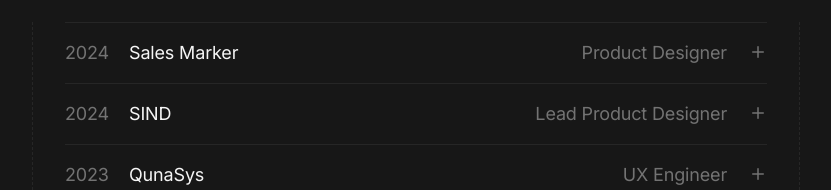
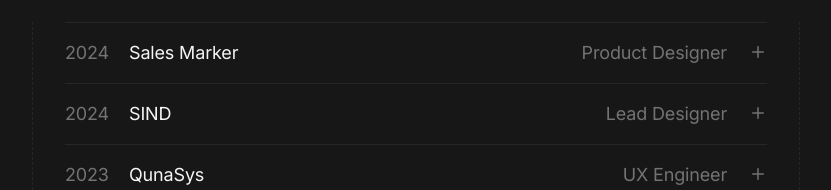
Before and after one commit to sarit-sopitvetmontree/Portfolio, a React (Vite) app: page / in a window 1280 px wide. Shown: the part 1900-2090 px from the top of the page, without its empty margins (224-1055 px from the left). Built offline with nearby package versions, Linux system fonts and the light colour scheme.

Commit message:
Improve Text

```diff
--- a/src/App.jsx
+++ b/src/App.jsx
@@ -284,7 +284,7 @@
 
   const items = [
     { id: 'exp-1', year: '2024', company: 'Sales Marker', role: 'Product Designer', text: 'I joined Sales Marker as a full-time product designer, first focusing on the Sales Marker app, an AI SaaS for BtoB sales. I delivered new features and refined existing functionality. Later I was entrusted to lead design for Orcha, a newly developed AI agent that supports business tasks. The expanded responsibilities were challenging and taught me a great deal, including task and people management.' },
-    { id: 'exp-2', year: '2024', company: 'SIND', role: 'Lead Product Designer', text: 'I joined SIND as founding product designer to build Caretomo, an AI assistant for hospital nurses. I led the end-to-end design process, from concepts and competitive research to high-fidelity prototypes, and defined the long-term design strategy, owning every detail as the sole designer. The hardest part was understanding clinical workflows, yet the challenge was energizing.' },
+    { id: 'exp-2', year: '2024', company: 'SIND', role: 'Lead Designer', text: 'I joined SIND as founding product designer to build Caretomo, an AI assistant for hospital nurses. I led the end-to-end design process, from concepts and competitive research to high-fidelity prototypes, and defined the long-term design strategy, owning every detail as the sole designer. The hardest part was understanding clinical workflows, yet the challenge was energizing.' },
     { id: 'exp-3', year: '2023', company: 'QunaSys', role: 'UX Engineer', text: 'I joined QunaSys as a UX Engineer, a role that covers both design and frontend development. QunaSys operates in the unique field of quantum computing applications. I contributed to product design and developed frontend features for several client projects. Along the way, I learned about frontend technologies and, significantly improved my Japanese communication skills.' },
     { id: 'exp-4', year: '2023', company: 'Digitech Fabrication', role: 'Product Designer', text: 'I supported Digitech Fabrication in its early stage as a product designer for its 3D printing service, helping shape product strategy from day one and building my first design system. I designed the marketing landing page and the ordering flow that lets customers request 3D-printed parts.' },
     { id: 'exp-5', year: '2023', company: 'Liigo', role: 'Frontend Engineer', text: 'I began a front-end developer internship at Liigo Inc. after self-learning frontend development. I helped build and maintain the Area Compass application, a digital transformation app for Japanese travel industry. Working with talented colleagues, I deepened my front-end skills and learned how to operate effectively within a development team.' },
```
Also changed, not shown: 1 other file (tests, documents, lock files or other folders).
